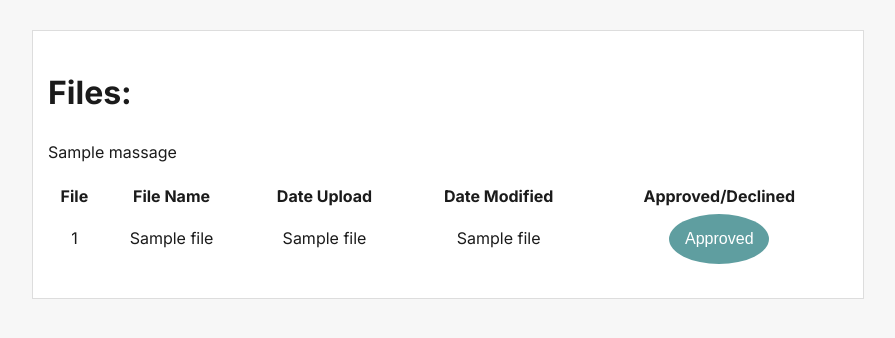
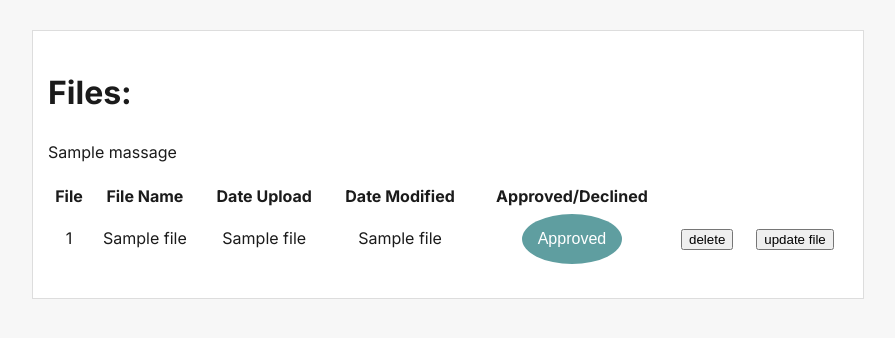
Before and after one commit to avirois/Knowledge4S, a Flask app: template templates/user_files.html in a window 1280 px wide. Shown: the part 88-426 px from the top of the page, without its empty margins (192-1087 px from the left). Run offline with Flask 2, Linux system fonts and the light colour scheme; the template is opened without the code that fills it: most values are stand-ins (such as "Sample title", 1, 10 or a date in 2020).

Commit message:
BSPM2021T3-251 Front: add view to too remove users files

```diff
--- a/templates/user_files.html
+++ b/templates/user_files.html
@@ -30,6 +30,9 @@ tr { text-align: center; }
                 {% else %}
                     <td><div id="approved"><button class="buttonGreenEdit">Approved</button></div></td>
                 {% endif %}
+
+                <td><a href="/delete?id={{file[0]}}" id="delefile"><button>delete</button></a></td>
+                <td><a href="/update?id={{file[0]}}" id="upadefile"><button>update file</button></a></td>
             </tr>
         {% endfor %}
         </table>
```
